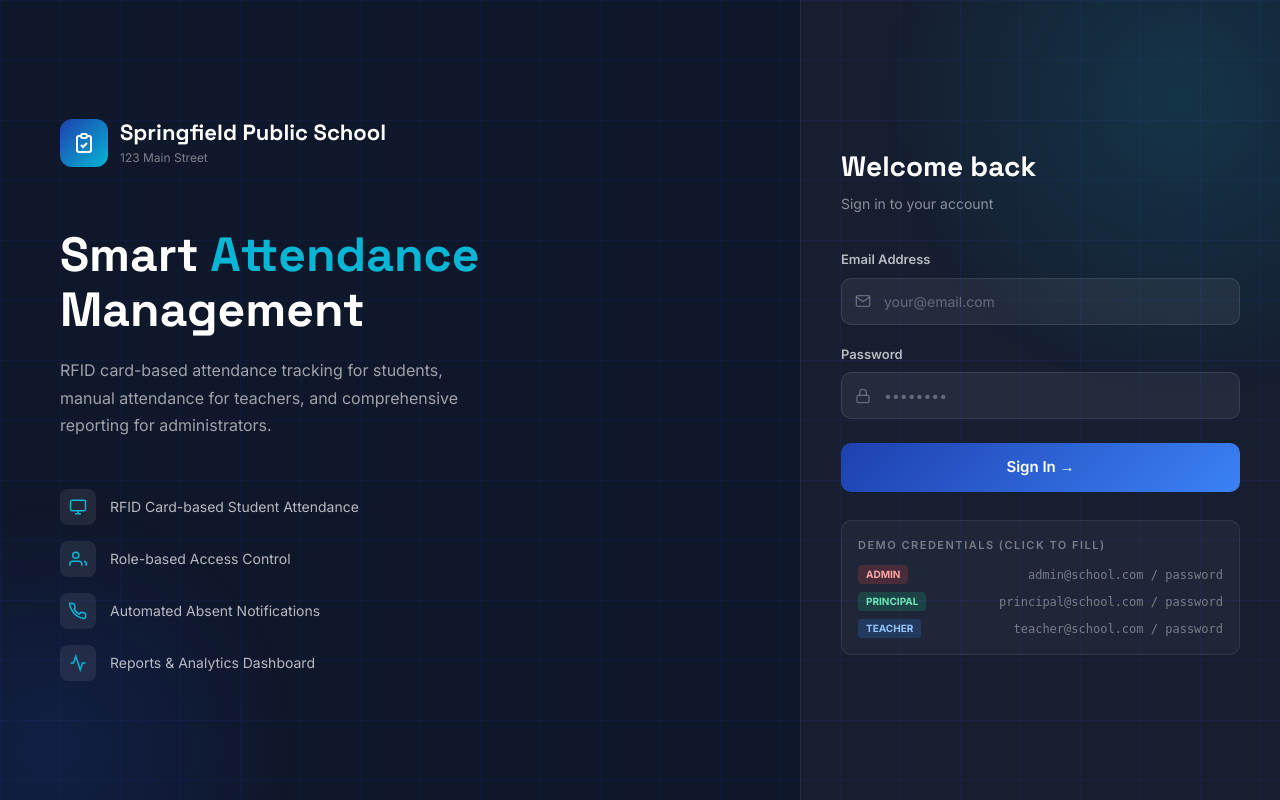
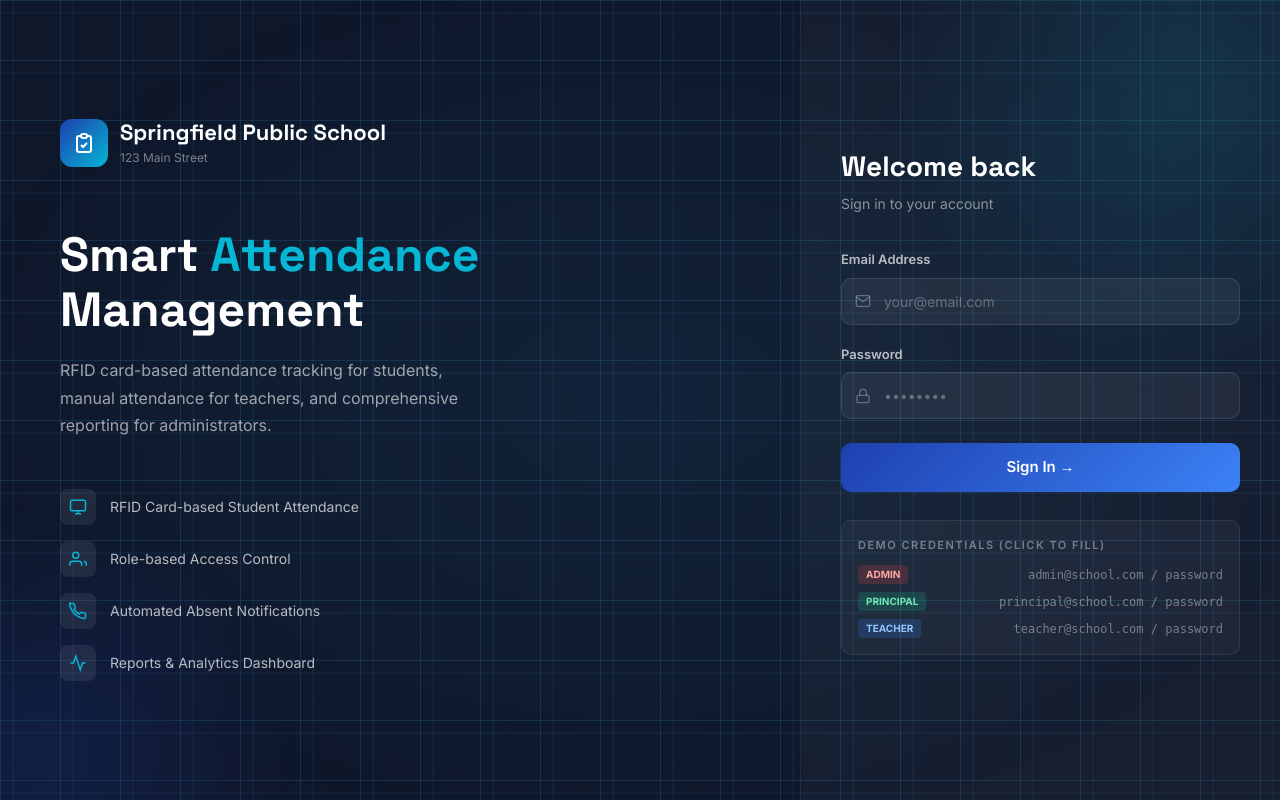
Before and after one commit to XplorerJV/SchoolTrack, a PHP site: page /school/ in a window 1280 px wide. Run offline with PHP 8.4, Linux system fonts and the light colour scheme; data comes from the database, SQL or seed files in the repository; some libraries are stand-ins or nearby versions.

Commit message:
feat: sky blue light flow effect on grid edges in login background

```diff
--- a/index.php
+++ b/index.php
@@ -43,9 +43,37 @@ if ($_SERVER['REQUEST_METHOD'] === 'POST') {
 body{font-family:'Inter',sans-serif;min-height:100vh;display:flex;background:#0f172a;overflow:hidden;}
 .bg-grid{
     position:fixed;inset:0;
-    background-image:linear-gradient(rgba(30,64,175,.3) 1px,transparent 1px),linear-gradient(90deg,rgba(30,64,175,.3) 1px,transparent 1px);
+    background-image:linear-gradient(rgba(56,189,248,.15) 1px,transparent 1px),linear-gradient(90deg,rgba(56,189,248,.15) 1px,transparent 1px);
     background-size:60px 60px;
-    opacity:.4;
+    opacity:1;
+}
+.bg-grid::after{
+    content:'';
+    position:fixed;inset:0;
+    background:radial-gradient(ellipse 80% 80% at 50% 50%, rgba(56,189,248,0.07) 0%, transparent 70%);
+    pointer-events:none;
+}
+@keyframes flowX {
+    0%   { background-position: 0 0, 0 0; }
+    100% { background-position: 60px 0, 60px 0; }
+}
+@keyframes flowY {
+    0%   { background-position: 0 0; }
+    100% { background-position: 0 60px; }
+}
+.bg-grid-h{
+    position:fixed;inset:0;pointer-events:none;
+    background-image:linear-gradient(rgba(56,189,248,0) 0px, rgba(56,189,248,0.18) 1px, rgba(56,189,248,0) 2px);
+    background-size:60px 60px;
+    animation:flowY 3s linear infinite;
+    opacity:.6;
+}
+.bg-grid-v{
+    position:fixed;inset:0;pointer-events:none;
+    background-image:linear-gradient(90deg, rgba(56,189,248,0) 0px, rgba(56,189,248,0.18) 1px, rgba(56,189,248,0) 2px);
+    background-size:60px 60px;
+    animation:flowX 3s linear infinite;
+    opacity:.6;
 }
 .bg-glow{position:fixed;top:-200px;right:-200px;width:600px;height:600px;border-radius:50%;background:radial-gradient(circle,rgba(6,182,212,.15),transparent 70%);}
 .bg-glow2{position:fixed;bottom:-200px;left:-200px;width:500px;height:500px;border-radius:50%;background:radial-gradient(circle,rgba(30,64,175,.2),transparent 70%);}
@@ -97,6 +125,8 @@ body{font-family:'Inter',sans-serif;min-height:100vh;display:flex;background:#0f
 </head>
 <body>
 <div class="bg-grid"></div>
+<div class="bg-grid-h"></div>
+<div class="bg-grid-v"></div>
 <div class="bg-glow"></div>
 <div class="bg-glow2"></div>
 
```
